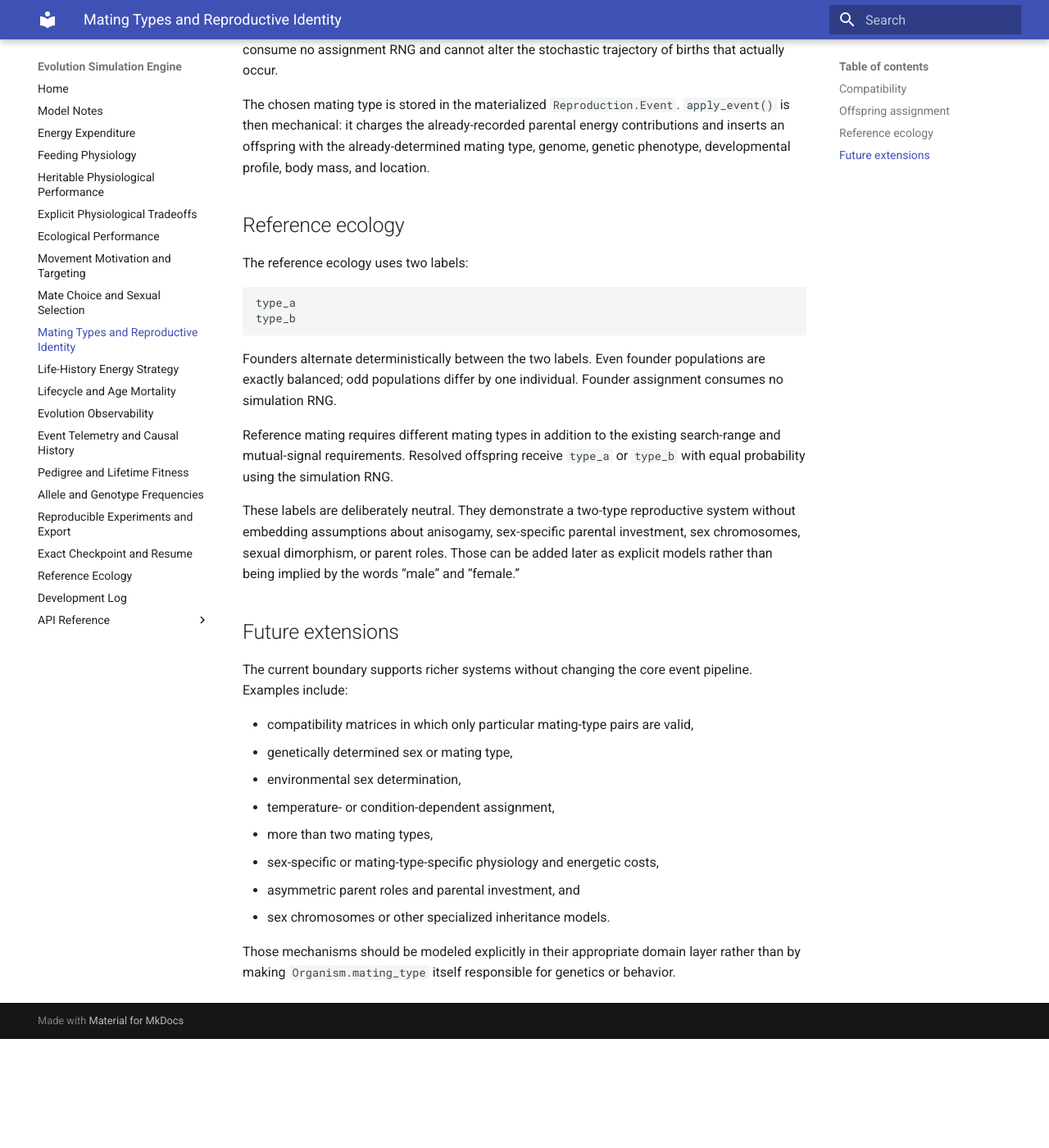
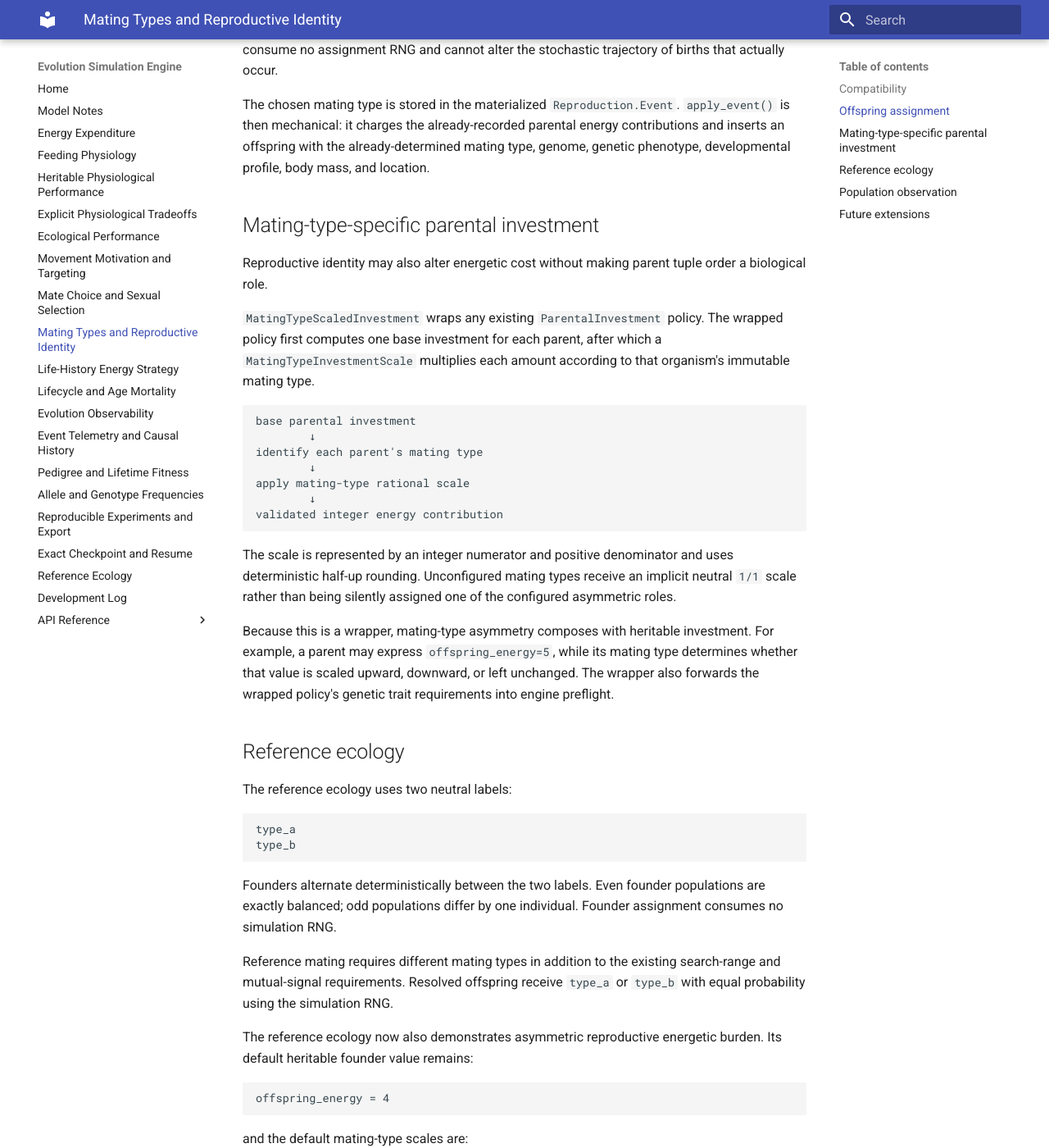
Before and after one commit to abdullahkhan57721/evolution-simulation-engine, an MkDocs documentation site: the page built from docs/mating_types.md, in a window 1280 px wide and 1400 px high, scrolled down 1149 px. Shown: the whole window at 82% size. Built offline with MkDocs 1.6.1 and Material for MkDocs 9.7.7, drawn with Linux system fonts in a browser that asks for light colours; before the commit the page ends 2416 px from its top, so only the background shows below that; some of the changed text lies outside the part shown.

Commit message:
Document mating-type reproductive investment

````diff
--- a/docs/mating_types.md
+++ b/docs/mating_types.md
@@ -49,9 +49,40 @@ The chosen mating type is stored in the materialized `Reproduction.Event`.
 energy contributions and inserts an offspring with the already-determined mating
 type, genome, genetic phenotype, developmental profile, body mass, and location.
 
+## Mating-type-specific parental investment
+
+Reproductive identity may also alter energetic cost without making parent tuple
+order a biological role.
+
+`MatingTypeScaledInvestment` wraps any existing `ParentalInvestment` policy. The
+wrapped policy first computes one base investment for each parent, after which a
+`MatingTypeInvestmentScale` multiplies each amount according to that organism's
+immutable mating type.
+
+```text
+base parental investment
+        ↓
+identify each parent's mating type
+        ↓
+apply mating-type rational scale
+        ↓
+validated integer energy contribution
+```
+
+The scale is represented by an integer numerator and positive denominator and
+uses deterministic half-up rounding. Unconfigured mating types receive an
+implicit neutral `1/1` scale rather than being silently assigned one of the
+configured asymmetric roles.
+
+Because this is a wrapper, mating-type asymmetry composes with heritable
+investment. For example, a parent may express `offspring_energy=5`, while its
+mating type determines whether that value is scaled upward, downward, or left
+unchanged. The wrapper also forwards the wrapped policy's genetic trait
+requirements into engine preflight.
+
 ## Reference ecology
 
-The reference ecology uses two labels:
+The reference ecology uses two neutral labels:
 
 ```text
 type_a
@@ -66,11 +97,39 @@ Reference mating requires different mating types in addition to the existing
 search-range and mutual-signal requirements. Resolved offspring receive
 `type_a` or `type_b` with equal probability using the simulation RNG.
 
-These labels are deliberately neutral. They demonstrate a two-type reproductive
-system without embedding assumptions about anisogamy, sex-specific parental
-investment, sex chromosomes, sexual dimorphism, or parent roles. Those can be
-added later as explicit models rather than being implied by the words “male” and
-“female.”
+The reference ecology now also demonstrates asymmetric reproductive energetic
+burden. Its default heritable founder value remains:
+
+```text
+offspring_energy = 4
+```
+
+and the default mating-type scales are:
+
+```text
+type_a: 3/2  → 6 energy
+type_b: 1/2  → 2 energy
+```
+
+A default `type_a`/`type_b` pair therefore still invests eight total energy units,
+matching the historical `4 + 4` reference newborn-energy budget, while one mating
+type bears a larger immediate reproductive cost. The scale configuration is
+explicit and can be changed or made symmetric.
+
+These labels remain deliberately neutral. The example demonstrates anisogamy-like
+energetic asymmetry without claiming that `type_a` is biologically female or that
+`type_b` is biologically male. Sex-specific physiology, sex chromosomes,
+role-specific behavior, and other mechanisms remain separate models.
+
+## Population observation
+
+`PopulationObservation` records complete mating-type counts for every committed
+population state. Multi-seed experiment exports preserve those counts in JSON and
+emit deterministic mating-type columns in both time-series and replicate-summary
+CSV outputs.
+
+This makes reproductive identity an observable evolutionary state rather than a
+hidden compatibility detail.
 
 ## Future extensions
 
@@ -82,9 +141,11 @@ pipeline. Examples include:
 - environmental sex determination,
 - temperature- or condition-dependent assignment,
 - more than two mating types,
-- sex-specific or mating-type-specific physiology and energetic costs,
-- asymmetric parent roles and parental investment, and
-- sex chromosomes or other specialized inheritance models.
+- mating-type-specific physiology beyond reproductive investment,
+- asymmetric courtship or parent roles,
+- sex chromosomes or other specialized inheritance models, and
+- mating systems permitting multiple successful reproductive events per parent
+  within one stage.
 
 Those mechanisms should be modeled explicitly in their appropriate domain layer
 rather than by making `Organism.mating_type` itself responsible for genetics or
````
Also changed, not shown: other parts of docs/mating_types.md (+4 -4 lines).
